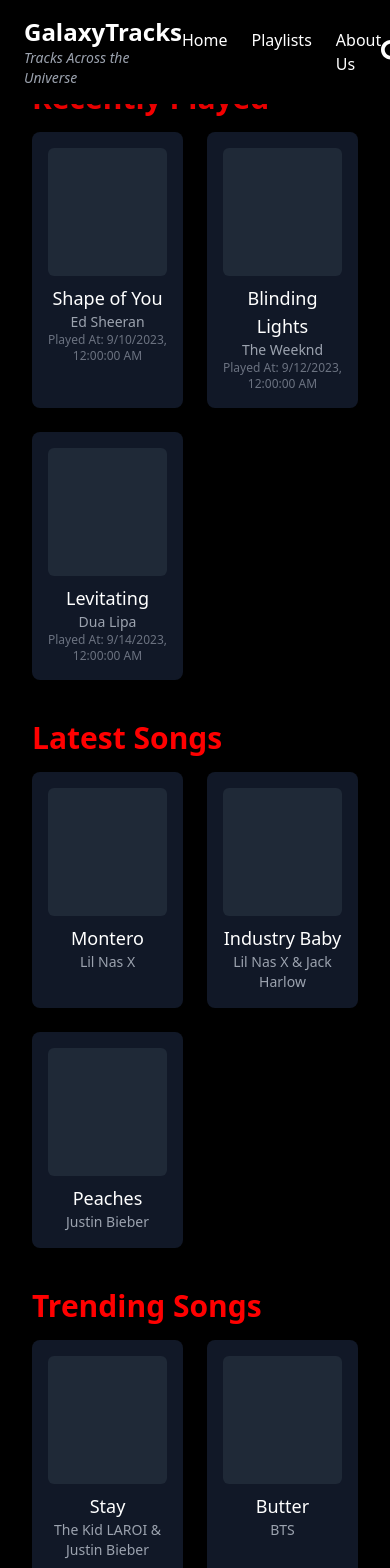
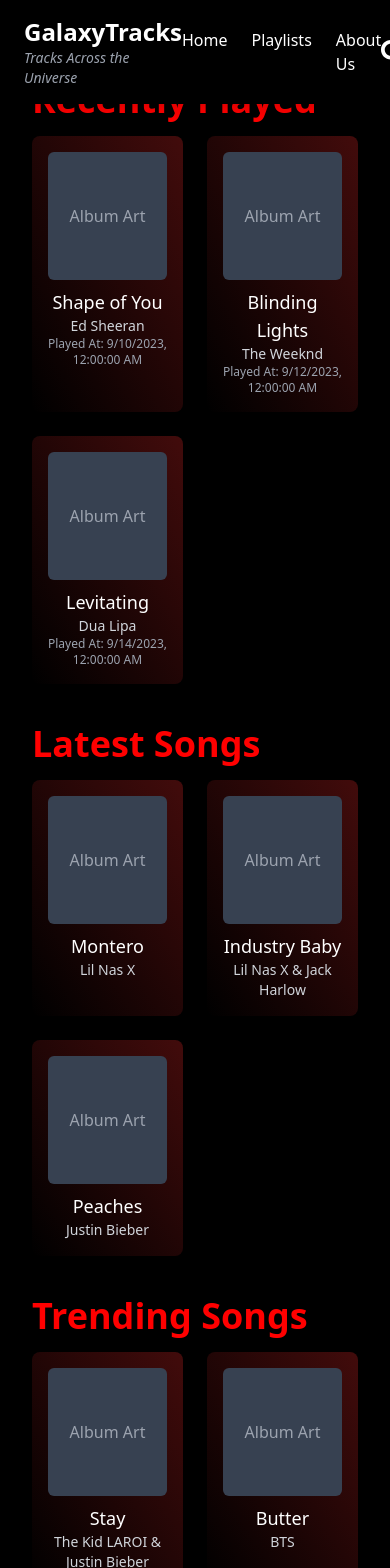
Before and after one commit to PKR9759/GalaxyTracks-A-Music-Streaming-Application, a React (Create React App) app in the folder frontend/: page /home in a window 390 px wide. Shown: the top 1568 px of the page. Built offline with nearby package versions, Linux system fonts and the light colour scheme.

Commit message:
changed some of designs of pages

```diff
--- a/frontend/src/App.js
+++ b/frontend/src/App.js
@@ -18,7 +18,7 @@
           <Route path="/home" element={<HomePage />} />
           <Route path="/player" element={<MusicPlayer />} />
           <Route path="/playlist" element={<PlaylistPage />} />
-          < Route path="/profile" element={<ProfilePage/>} />
+          <Route path="/profile" element={<ProfilePage />} />
         </Routes>
       </div>
     </Router>
--- a/frontend/src/index.css
+++ b/frontend/src/index.css
@@ -19,6 +19,6 @@
     border: 3px solid #1f1f1f; /* Space around thumb */
 }
 /* Subtle Text Shadow */
-.text-shadow {
+/* .text-shadow {
     text-shadow: 0px 0px 4px rgba(255, 255, 255, 0.3);
-}
+} */
--- a/frontend/src/pages/HomePage.js
+++ b/frontend/src/pages/HomePage.js
@@ -42,16 +42,18 @@
             <div className="pt-20 px-8 space-y-10">
                 {/* Recently Played Section */}
                 <section>
-                    <h2 className="text-3xl font-bold text-red-500 mb-4">Recently Played</h2>
-                    <div className="grid grid-cols-2 md:grid-cols-4 lg:grid-cols-5 gap-6">
+                    <h2 className="text-4xl font-bold text-red-500 mb-4">Recently Played</h2>
+                    <div className="grid grid-cols-2 md:grid-cols-3 lg:grid-cols-5 gap-6">
                         {history.map((song, index) => (
-                            <div key={index} className="bg-gray-900 p-4 rounded-lg shadow-lg hover:bg-gray-700 transition">
-                                <Link to={`/song/${song.songId}`} className="block text-center no-underline hover:no-underline">
-                                    {/* Placeholder for Album Art */}
-                                    <div className="bg-gray-800 h-32 mb-2 rounded-md"></div>
+                            <div key={index} className="bg-black relative p-4 rounded-lg shadow-md transition-transform duration-300 transform hover:scale-105 hover:shadow-2xl">
+                                <div className="absolute inset-0 bg-gradient-to-tr from-transparent to-red-600 rounded-lg opacity-30"></div>
+                                <Link to={`/song/${song.songId}`} className="relative block text-center no-underline hover:no-underline">
+                                    <div className="bg-gray-700 h-32 mb-2 rounded-md flex items-center justify-center">
+                                        <span className="text-gray-400">Album Art</span>
+                                    </div>
                                     <p className="text-white text-lg">{song.title}</p>
-                                    <p className="text-gray-400 text-sm">{song.artist}</p>
-                                    <p className="text-gray-500 text-xs">Played At: {new Date(song.playedAt).toLocaleString()}</p>
+                                    <p className="text-gray-300 text-sm">{song.artist}</p>
+                                    <p className="text-gray-400 text-xs">Played At: {new Date(song.playedAt).toLocaleString()}</p>
                                 </Link>
                             </div>
                         ))}
@@ -60,14 +62,17 @@
 
                 {/* Latest Songs Section */}
                 <section>
-                    <h2 className="text-3xl font-bold text-red-500 mb-4">Latest Songs</h2>
-                    <div className="grid grid-cols-2 md:grid-cols-4 lg:grid-cols-5 gap-6">
+                    <h2 className="text-4xl font-bold text-red-500 mb-4">Latest Songs</h2>
+                    <div className="grid grid-cols-2 md:grid-cols-3 lg:grid-cols-5 gap-6">
                         {latestSongs.map((song, index) => (
-                            <div key={index} className="bg-gray-900 p-4 rounded-lg shadow-lg hover:bg-gray-700 transition">
-                                <Link to={`/song/${song.id}`} className="block text-center no-underline hover:no-underline">
-                                    <div className="bg-gray-800 h-32 mb-2 rounded-md"></div>
+                            <div key={index} className="bg-black relative p-4 rounded-lg shadow-md transition-transform duration-300 transform hover:scale-105 hover:shadow-2xl">
+                                <div className="absolute inset-0 bg-gradient-to-tr from-transparent to-red-600 rounded-lg opacity-30"></div>
+                                <Link to={`/song/${song.id}`} className="relative block text-center no-underline hover:no-underline">
+                                    <div className="bg-gray-700 h-32 mb-2 rounded-md flex items-center justify-center">
+                                        <span className="text-gray-400">Album Art</span>
+                                    </div>
                                     <p className="text-white text-lg">{song.title}</p>
-                                    <p className="text-gray-400 text-sm">{song.artist}</p>
+                                    <p className="text-gray-300 text-sm">{song.artist}</p>
                                 </Link>
                             </div>
                         ))}
@@ -76,14 +81,17 @@
 
                 {/* Trending Songs Section */}
                 <section>
-                    <h2 className="text-3xl font-bold text-red-500 mb-4">Trending Songs</h2>
-                    <div className="grid grid-cols-2 md:grid-cols-4 lg:grid-cols-5 gap-6">
+                    <h2 className="text-4xl font-bold text-red-500 mb-4">Trending Songs</h2>
+                    <div className="grid grid-cols-2 md:grid-cols-3 lg:grid-cols-5 gap-6">
                         {trendingSongs.map((song, index) => (
-                            <div key={index} className="bg-gray-900 p-4 rounded-lg shadow-lg hover:bg-gray-700 transition">
-                                <Link to={`/song/${song.id}`} className="block text-center no-underline hover:no-underline">
-                                    <div className="bg-gray-800 h-32 mb-2 rounded-md"></div>
+                            <div key={index} className="bg-black relative p-4 rounded-lg shadow-md transition-transform duration-300 transform hover:scale-105 hover:shadow-2xl">
+                                <div className="absolute inset-0 bg-gradient-to-tr from-transparent to-red-600 rounded-lg opacity-30"></div>
+                                <Link to={`/song/${song.id}`} className="relative block text-center no-underline hover:no-underline">
+                                    <div className="bg-gray-700 h-32 mb-2 rounded-md flex items-center justify-center">
+                                        <span className="text-gray-400">Album Art</span>
+                                    </div>
                                     <p className="text-white text-lg">{song.title}</p>
-                                    <p className="text-gray-400 text-sm">{song.artist}</p>
+                                    <p className="text-gray-300 text-sm">{song.artist}</p>
                                 </Link>
                             </div>
                         ))}
--- a/frontend/src/pages/PlaylistPage.js
+++ b/frontend/src/pages/PlaylistPage.js
@@ -1,5 +1,4 @@
-import React from 'react';
-import { useState, useEffect } from 'react';
+import React, { useState, useEffect } from 'react';
 
 // Dummy data to simulate API response
 const dummyPlaylistData = {
@@ -33,7 +32,6 @@
 
     // Simulate fetching data
     useEffect(() => {
-        // Normally, you'd fetch this data from an API
         setPlaylist(dummyPlaylistData);
     }, []);
 
@@ -42,36 +40,36 @@
     return (
         <div className="bg-black min-h-screen p-4 text-white">
             {/* Header Section */}
-            <div
-                className="relative w-full h-64 md:h-80 lg:h-96 flex items-center justify-center bg-cover bg-center rounded-lg overflow-hidden"
-                style={{ backgroundImage: `url(${playlist.coverImage})` }}
-            >
+            <div className="relative w-full h-64 md:h-80 lg:h-96 flex items-center justify-center bg-cover bg-center rounded-lg overflow-hidden">
                 <div className="absolute inset-0 bg-black bg-opacity-50 flex flex-col items-center justify-center p-6">
-                    <h1 className="text-4xl md:text-5xl lg:text-6xl font-bold text-white">{playlist.name}</h1>
-                    <p className="text-lg md:text-xl mt-2">{playlist.user}</p>
-                    <p className="text-md md:text-lg mt-1">Songs: {playlist.numberOfSongs}</p>
+                    <div className="absolute inset-0 bg-gradient-to-r from-red-600 to-transparent opacity-20"></div>
+                    <h1 className="text-4xl md:text-5xl lg:text-6xl font-bold text-white z-10">{playlist.name}</h1>
+                    <p className="text-lg md:text-xl mt-2 z-10">{playlist.user}</p>
+                    <p className="text-md md:text-lg mt-1 z-10">Songs: {playlist.numberOfSongs}</p>
                 </div>
             </div>
 
             {/* Songs List Section */}
             <div className="mt-10">
                 <h2 className="text-2xl font-bold mb-6">Songs</h2>
-                <div className="space-y-4">
-                    {playlist.songs.map((song, index) => (
+                <div className="space-y-2">
+                    {playlist.songs.map((song) => (
                         <div
                             key={song.id}
-                            className="flex items-center p-3 bg-gray-800 hover:bg-gray-700 rounded-lg transition-all"
+                            className="flex items-center p-2 bg-black rounded-lg shadow-md transition-colors duration-200 hover:bg-gray-800 relative"
                         >
                             {/* Song Image */}
                             <div
-                                className="w-20 h-20 bg-cover bg-center rounded-lg"
+                                className="w-16 h-16 bg-cover bg-center rounded-lg"
                                 style={{ backgroundImage: `url(${song.coverImage})` }}
                             ></div>
                             {/* Song Details */}
-                            <div className="ml-4">
-                                <h3 className="text-xl font-semibold">{song.title}</h3>
+                            <div className="ml-2">
+                                <h3 className="text-lg font-semibold">{song.title}</h3>
                                 <p className="text-sm text-gray-400">{song.artist}</p>
                             </div>
+                            {/* Subtle Red Gradient Overlay */}
+                            <div className="absolute inset-0 bg-gradient-to-r from-red-700 to-transparent opacity-5 rounded-lg"></div>
                         </div>
                     ))}
                 </div>
```
Also changed, not shown: frontend/src/pages/SparksPage.js (added).
